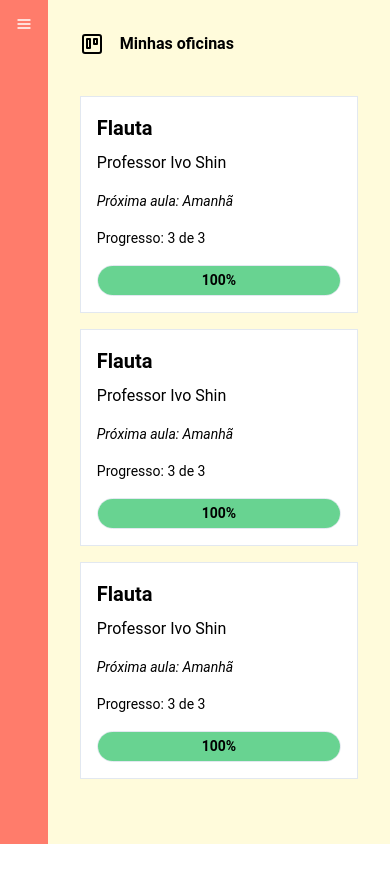
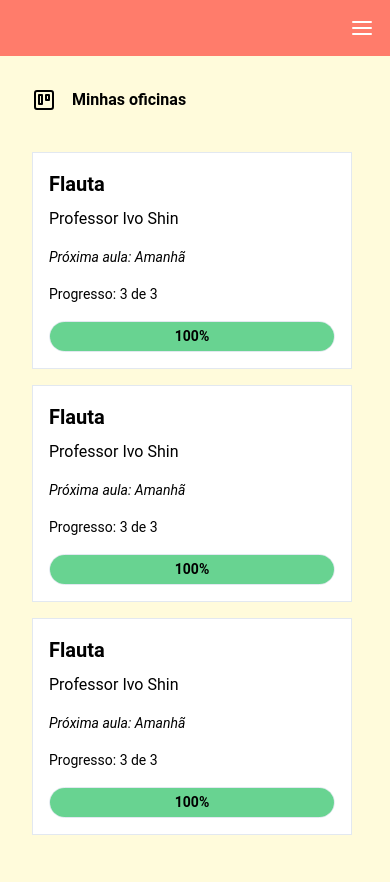
Before and after one commit to isaacmsl/festival2020, a Next.js app: page /dashboard in a window 390 px wide. Shown: the top 882 px of the page. Before the commit the page ends 844 px from the top, so only its background shows below. Built offline with nearby package versions, Linux system fonts and the light colour scheme.

Commit message:
feat: ++dashboard responsivo

```diff
--- a/src/components/MenuDashboard.js
+++ b/src/components/MenuDashboard.js
@@ -1,20 +1,6 @@
 import Link from 'next/link'
-import { useState } from 'react'
 
 const MenuDashboard = () => {
-    const [mobibleMenuStatus, setMobileMenuStatus] = useState('hidden')
-    const [mobileMenuBarStatus, setMobileMenuBarStatus] = useState('block')
-
-    function handleMenuMobile() {
-        if (mobibleMenuStatus === 'hidden') {
-            setMobileMenuStatus('block')
-            setMobileMenuBarStatus('hidden')
-        } else {
-            setMobileMenuStatus('hidden')
-            setMobileMenuBarStatus('block')
-        }
-    }
-
     return (
         <header className="bg-redHeader sm:h-screen sm:w-64 flex flex-col">
             <Link href="/dashboard">
@@ -41,43 +27,13 @@ const MenuDashboard = () => {
                     </div>
                 </a>
             </Link>
-            <a
-                className={mobileMenuBarStatus + " p-4 sm:hidden flex justify-end cursor-pointer"}
-                onClick={handleMenuMobile}
-            >
-                <img src="assets/menu.svg"/>
-            </a>
-            <div className={mobibleMenuStatus + " bg-redHeader h-screen w-full"}>
+            <Link href="/mobile/menu">
                 <a
-                    className="p-4 sm:hidden flex justify-end cursor-pointer"
-                    onClick={handleMenuMobile}
+                    className={"p-4 sm:hidden flex justify-end cursor-pointer"}
                 >
-                    <img src="assets/x.svg" />
+                    <img src="assets/menu.svg" />
                 </a>
-                <ul>
-                    <li>
-                        <Link href="/dashboard">
-                            <a className="bg-redHeaderStrong flex items-center justify-center py-4 px-6 cursor-pointer">
-                                <h2 className="text-white font-bold">Dashboard</h2>
-                            </a>
-                        </Link>
-                    </li>
-                    <li>
-                        <Link href="/dashboard">
-                            <a className="bg-redHeader flex items-center justify-center py-4 px-6 cursor-pointer">
-                                <h2 className="text-white font-bold">Perfil</h2>
-                            </a>
-                        </Link>
-                    </li>
-                    <li>
-                        <Link href="/dashboard">
-                            <a className="bg-redHeaderStrong flex items-center justify-center py-4 px-6 cursor-pointer">
-                                <h2 className="text-white font-bold">Minhas oficinas</h2>
-                            </a>
-                        </Link>
-                    </li>
-                </ul>
-            </div>
+            </Link>
         </header>
     )
 }
--- a/src/components/OficinaCard.js
+++ b/src/components/OficinaCard.js
@@ -28,7 +28,6 @@ const OficinaCard = ({ oficina }) => {
         qntAulasAssistidas
     } = oficina
 
-    console.log(oficina)
     return (
         <div className="bg-white border border-solid inline-block w-full min-w-xs max-w-xs p-4">
             <div>
--- a/src/pages/dashboard.js
+++ b/src/pages/dashboard.js
@@ -13,7 +13,7 @@ export default function Dashboard() {
     }
 
     return (
-        <div className="flex">
+        <div className="flex flex-col sm:flex-row">
             <Head>
                 <title>Festival 2020</title>
                 <link rel="icon" href="/favicon.ico" />
--- /dev/null
+++ b/src/pages/mobile/menu.js
@@ -0,0 +1,44 @@
+import Link from 'next/link'
+import { useRouter } from 'next/router'
+
+export default function MenuMobile() {
+    const router = useRouter()
+
+    function handleMenuMobile() {
+        router.back()
+    }
+
+    return (
+        <div className="bg-redHeader h-screen w-full">
+            <a
+                className="p-4 flex justify-end cursor-pointer"
+                onClick={handleMenuMobile}
+            >
+                <img src="/assets/x.svg" />
+            </a>
+            <ul>
+                <li>
+                    <Link href="/dashboard">
+                        <a className="bg-redHeaderStrong flex items-center justify-center py-4 px-6 cursor-pointer">
+                            <h2 className="text-white font-bold">Dashboard</h2>
+                        </a>
+                    </Link>
+                </li>
+                <li>
+                    <Link href="/dashboard">
+                        <a className="bg-redHeader flex items-center justify-center py-4 px-6 cursor-pointer">
+                            <h2 className="text-white font-bold">Perfil</h2>
+                        </a>
+                    </Link>
+                </li>
+                <li>
+                    <Link href="/dashboard">
+                        <a className="bg-redHeaderStrong flex items-center justify-center py-4 px-6 cursor-pointer">
+                            <h2 className="text-white font-bold">Minhas oficinas</h2>
+                        </a>
+                    </Link>
+                </li>
+            </ul>
+        </div>
+    )
+}
```
